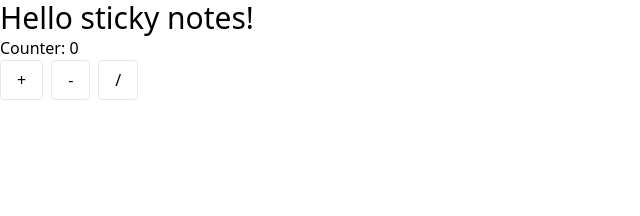
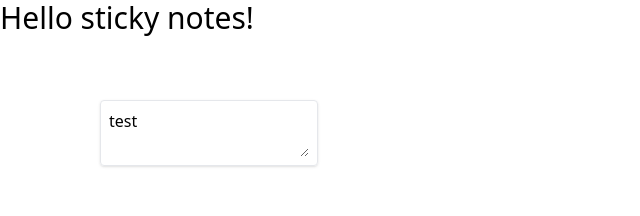
Before and after one commit to boojack/sticky-notes, a React (Vite) app: page / in a window 1280 px wide. Shown: the top 216 px of the page, without its empty margins (0-640 px from the left). Built offline with nearby package versions, Linux system fonts and the light colour scheme.

Commit message:
add sticky card

```diff
--- a/src/App.tsx
+++ b/src/App.tsx
@@ -1,17 +1,12 @@
 import { useEffect } from "react";
-import Counter from "./components/Counter";
+import Dashboard from "./components/Dashboard";
 
 const App = () => {
   useEffect(() => {
     // do nth
   }, []);
 
-  return (
-    <div>
-      <p className="text-3xl">Hello sticky notes!</p>
-      <Counter />
-    </div>
-  );
+  return <Dashboard />;
 };
 
 export default App;
--- a/src/components/Counter.tsx
+++ /dev/null
@@ -1,39 +0,0 @@
-import { useAppDispatch, useAppSelector } from "../store";
-import { decrement, increment, setValue } from "../store/counter";
-import "../less/counter.less";
-
-const Counter = () => {
-  const counter = useAppSelector((state) => state.counter.value);
-  const dispatch = useAppDispatch();
-
-  const handleIncrementBtnClick = () => {
-    dispatch(increment());
-  };
-
-  const handleDecrementBtnClick = () => {
-    dispatch(decrement());
-  };
-
-  const handleResetBtnClick = () => {
-    dispatch(setValue(0));
-  };
-
-  return (
-    <div className="counter-container">
-      <p>Counter: {counter}</p>
-      <div className="btns-container">
-        <span className="action-btn" onClick={handleIncrementBtnClick}>
-          +
-        </span>
-        <span className="action-btn" onClick={handleDecrementBtnClick}>
-          -
-        </span>
-        <span className="action-btn" onClick={handleResetBtnClick}>
-          /
-        </span>
-      </div>
-    </div>
-  );
-};
-
-export default Counter;
--- /dev/null
+++ b/src/components/Dashboard.tsx
@@ -0,0 +1,45 @@
+import React from "react";
+import { useAppDispatch, useAppSelector } from "../store";
+import { addNote } from "../store/notes";
+import StickyCard from "./StickyCard";
+import "../less/dashboard.less";
+
+const Dashboard = () => {
+  const notes = useAppSelector((state) => state.notes.notes);
+  const dispatch = useAppDispatch();
+
+  const handleDashBoardMouseMove = (event: React.MouseEvent) => {
+    // console.log(event.pageX, event.pageY);
+  };
+
+  const handleDashBoardDoubleClick = (event: React.MouseEvent) => {
+    const mousePosition: Position = {
+      x: event.pageX,
+      y: event.pageY,
+    };
+    dispatch(
+      addNote({
+        id: `${Date.now()}`,
+        content: "",
+        bounding: {
+          width: 200,
+          height: 200,
+        },
+        position: mousePosition,
+        createdTs: Date.now(),
+        updatedTs: Date.now(),
+      })
+    );
+  };
+
+  return (
+    <div className="dashboard-wrapper" onMouseMove={handleDashBoardMouseMove} onDoubleClick={handleDashBoardDoubleClick}>
+      <p className="text-3xl">Hello sticky notes!</p>
+      {notes.map((note) => {
+        return <StickyCard key={note.id} note={note} />;
+      })}
+    </div>
+  );
+};
+
+export default Dashboard;
--- /dev/null
+++ b/src/components/StickyCard.tsx
@@ -0,0 +1,31 @@
+import React, { useEffect } from "react";
+import "../less/sticky-card.less";
+
+interface Props {
+  note: Note;
+}
+
+const StickyCard: React.FC<Props> = (props) => {
+  const { note } = props;
+
+  useEffect(() => {
+    console.log("here");
+  }, []);
+
+  const handleStickyCardDoubleClick = (event: React.MouseEvent) => {
+    event.preventDefault();
+    event.stopPropagation();
+  };
+
+  return (
+    <div
+      className="sticky-card-wrapper"
+      onDoubleClick={handleStickyCardDoubleClick}
+      style={{ top: note.position.y, left: note.position.x }}
+    >
+      <textarea defaultValue={note.content}></textarea>
+    </div>
+  );
+};
+
+export default StickyCard;
--- a/src/less/counter.less
+++ /dev/null
@@ -1,11 +0,0 @@
-.counter-container {
-  @apply flex flex-col;
-
-  > .btns-container {
-    @apply mt-2;
-
-    .action-btn {
-      @apply py-2 px-4 border mr-2 rounded cursor-pointer select-none hover:bg-gray-200;
-    }
-  }
-}
--- /dev/null
+++ b/src/less/dashboard.less
@@ -0,0 +1,3 @@
+.dashboard-wrapper {
+  @apply relative w-full h-full;
+}
--- /dev/null
+++ b/src/less/sticky-card.less
@@ -0,0 +1,3 @@
+.sticky-card-wrapper {
+  @apply absolute flex flex-col justify-start items-start shadow border rounded p-2 z-10;
+}
--- a/src/store/notes.ts
+++ b/src/store/notes.ts
@@ -1,11 +1,12 @@
 import { createSlice, PayloadAction } from "@reduxjs/toolkit";
+import { getTestNotes } from "./test";
 
 interface NotesState {
   notes: Note[];
 }
 
 const initialState: NotesState = {
-  notes: [],
+  notes: getTestNotes(),
 };
 
 export const notesSlice = createSlice({
--- /dev/null
+++ b/src/store/test.ts
@@ -0,0 +1,18 @@
+export function getTestNotes(): Note[] {
+  return [
+    {
+      id: `${Date.now()}`,
+      content: "test",
+      bounding: {
+        width: 200,
+        height: 200,
+      },
+      position: {
+        x: 100,
+        y: 100,
+      },
+      createdTs: Date.now(),
+      updatedTs: Date.now(),
+    },
+  ];
+}
```
